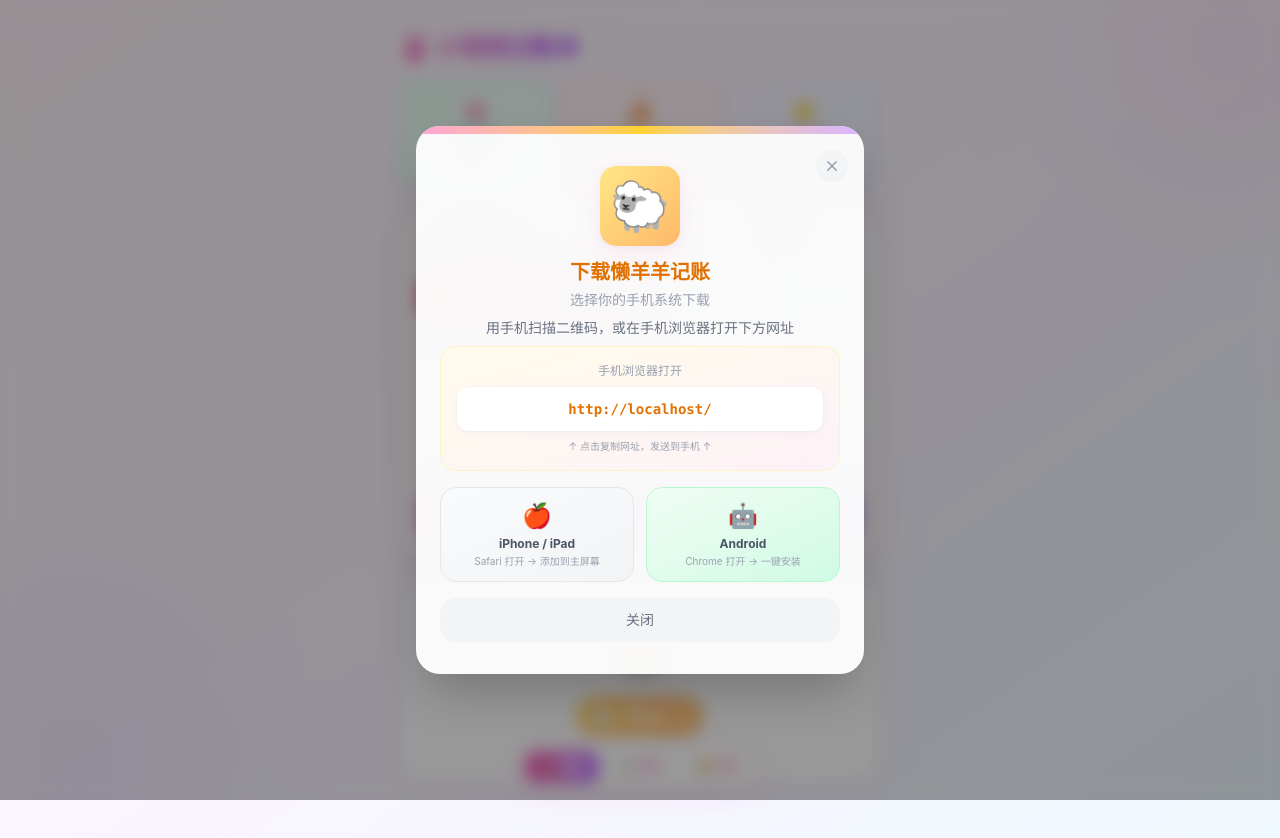
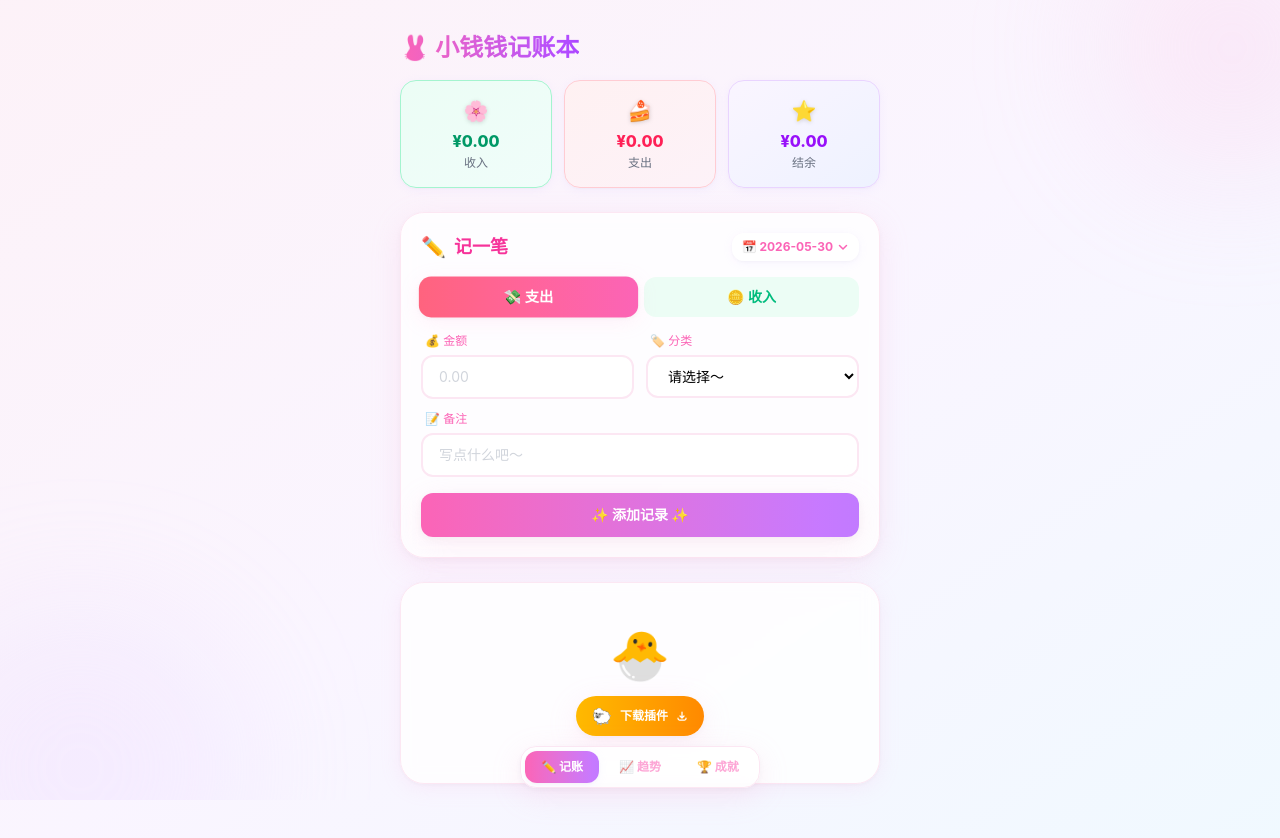
Before and after one commit to xiyangzhang134-ai/lazy-sheep-accounting, a React (Vite) app: page / in a window 1280 px wide. Shown: the top 838 px of the page. Built offline with nearby package versions, Linux system fonts and the light colour scheme.

Commit message:
feat: 首页下载插件按钮改为直连.apk，删除开机后下载APP弹窗

```diff
--- a/src/App.jsx
+++ b/src/App.jsx
@@ -1,14 +1,12 @@
-import { useState, useEffect, useCallback } from 'react';
+import { useState, useEffect } from 'react';
 import { Routes, Route } from 'react-router-dom';
 import SplashScreen from './components/SplashScreen';
-import DownloadApp from './components/DownloadApp';
 import HomePage from './pages/HomePage';
 import TrendPage from './pages/TrendPage';
 import Achievement from './pages/Achievement';
 
 export default function App() {
   const [showSplash, setShowSplash] = useState(true);
-  const [showDownload, setShowDownload] = useState(false);
 
   // 兜底：3.5s 强制结束（防止 transitionEnd 不触发）
   useEffect(() => {
@@ -16,32 +14,15 @@
     return () => clearTimeout(timer);
   }, []);
 
-  // 开机动画结束后 → 弹出下载提示
-  useEffect(() => {
-    if (!showSplash) {
-      const timer = setTimeout(() => setShowDownload(true), 400);
-      return () => clearTimeout(timer);
-    }
-  }, [showSplash]);
-
-  const handleCloseDownload = useCallback(() => {
-    setShowDownload(false);
-  }, []);
-
   if (showSplash) {
     return <SplashScreen onDone={() => setShowSplash(false)} />;
   }
 
   return (
-    <>
-      {/* 下载APP弹窗 — 开机动画结束后弹出，用户手动关闭 */}
-      {showDownload && <DownloadApp onClose={handleCloseDownload} />}
-
-      <Routes>
-        <Route path="/" element={<HomePage onOpenDownload={() => setShowDownload(true)} />} />
-        <Route path="/trend" element={<TrendPage />} />
-        <Route path="/achievement" element={<Achievement />} />
-      </Routes>
-    </>
+    <Routes>
+      <Route path="/" element={<HomePage />} />
+      <Route path="/trend" element={<TrendPage />} />
+      <Route path="/achievement" element={<Achievement />} />
+    </Routes>
   );
 }
--- a/src/pages/HomePage.jsx
+++ b/src/pages/HomePage.jsx
@@ -7,7 +7,7 @@
 import { useRecords } from '../hooks/useData';
 import { generateId } from '../utils/storage';
 
-export default function HomePage({ onOpenDownload }) {
+export default function HomePage() {
   const { records, loading, addRecord, deleteRecord } = useRecords();
   const [month, setMonth] = useState(null);
 
@@ -66,18 +66,19 @@
         />
       </div>
 
-      {/* ── 下载APP提示 ── */}
+      {/* ── 下载插件按钮 ── */}
       <div className="fixed bottom-16 left-1/2 -translate-x-1/2 z-40">
-        <button
-          onClick={onOpenDownload}
+        <a
+          href="/lazy-sheep-accounting/app.apk"
+          download
           className="flex items-center gap-2 rounded-full bg-gradient-to-r from-amber-400 to-orange-400 px-4 py-2 text-xs font-bold text-white shadow-soft-lg animate-[fadeIn_0.5s_ease-out_0.3s_both] active:scale-95 transition-transform hover:shadow-xl"
         >
           <span className="text-base">🐑</span>
-          下载APP
+          下载插件
           <svg className="h-3 w-3" fill="none" viewBox="0 0 24 24" stroke="currentColor" strokeWidth={2.5}>
             <path strokeLinecap="round" strokeLinejoin="round" d="M4 16v1a3 3 0 003 3h10a3 3 0 003-3v-1m-4-4l-4 4m0 0l-4-4m4 4V4" />
           </svg>
-        </button>
+        </a>
       </div>
 
       <NavBar />
--- a/vite.config.js
+++ b/vite.config.js
@@ -13,7 +13,7 @@
       registerType: 'autoUpdate',
       includeAssets: ['icon.svg', 'icon-512.png', 'icon-192.png'],
       workbox: {
-        globPatterns: ['**/*.{js,css,html,svg,png,woff2}'],
+        globPatterns: ['**/*.{js,css,html,svg,png,apk,woff2}'],
         runtimeCaching: [
           {
             urlPattern: /^https?:\/\/.*/i,
```
Also changed, not shown: 1 other file (tests, documents, lock files or other folders).
